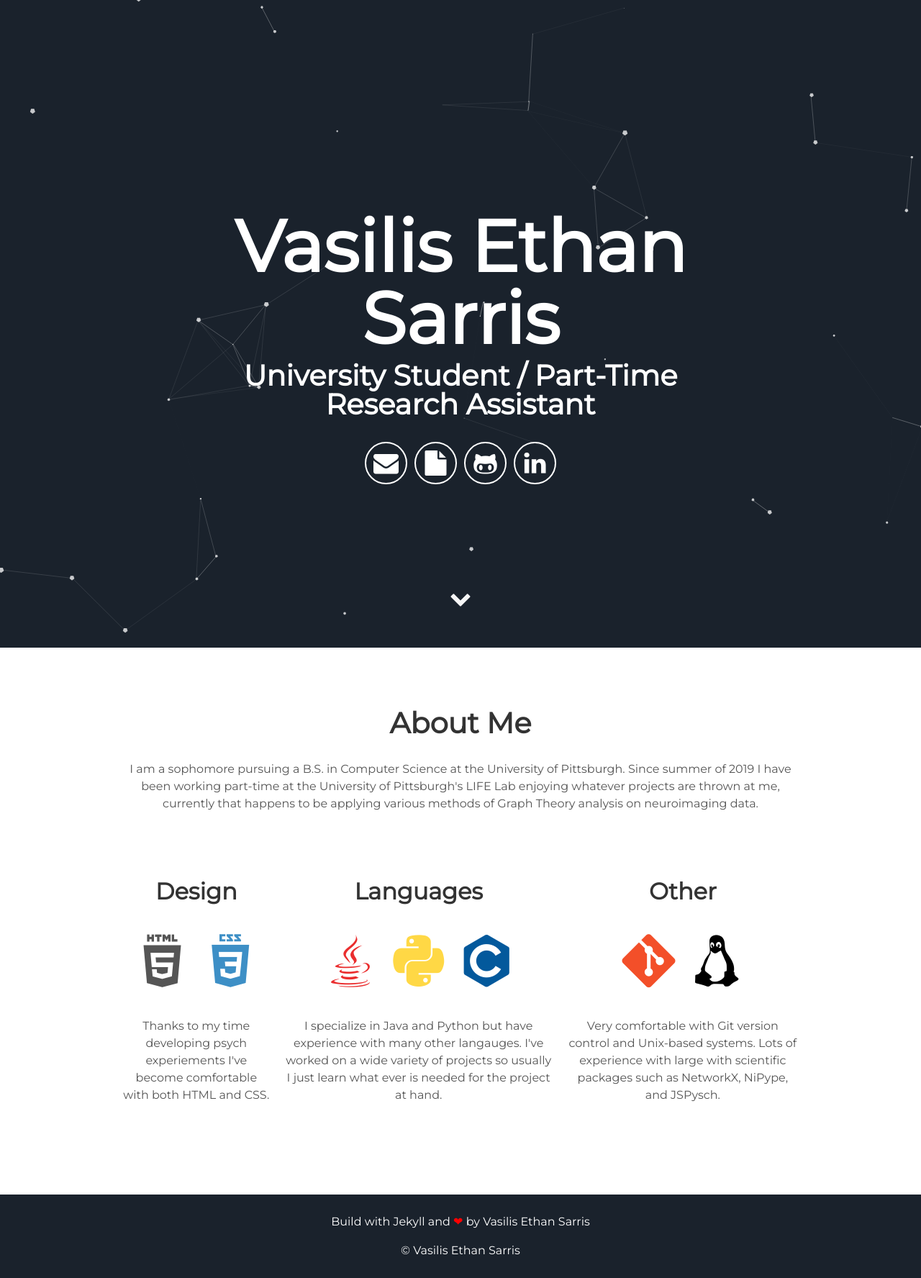
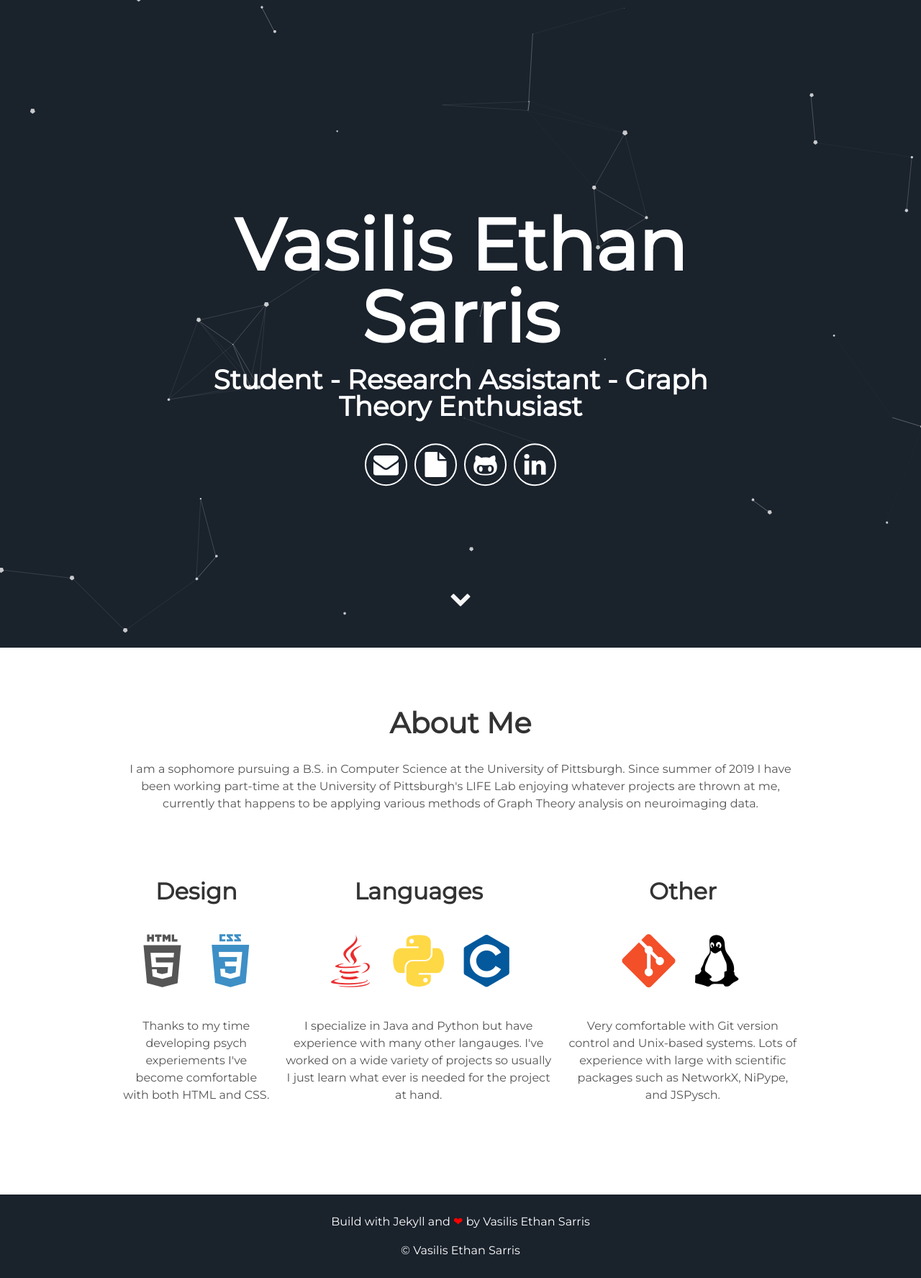
Before and after one commit to sarrisv/sarrisv.github.io, a Jekyll site: the page built from index.html, in a window 1280 px wide. Shown: the whole page at 72% size. Built offline with Jekyll 4.4.1, drawn with Linux system fonts in a browser that asks for light colours.

Commit message:
Slight changes to descriptions and format

```diff
--- a/_config.yml
+++ b/_config.yml
@@ -7,9 +7,10 @@
 # User settings
 username: Vasilis Ethan Sarris
 user_description: I am a sophomore pursuing a B.S. in Computer Science at the University of Pittsburgh. Since summer of 2019 I have been working part-time at the University of Pittsburgh's LIFE Lab enjoying whatever projects are thrown at me, currently that happens to be applying various methods of Graph Theory analysis on neuroimaging data.
-user_title: University Student / Part-Time Research Assistant
+user_title: Student - Research Assistant - Graph Theory Enthusiast
 email: vas82@pitt.edu
-github_username:  sarrisv
+github_link:  https://github.com/sarrisv/
+linkedin_link: https://www.linkedin.com/in/vesarris/
 
 # Google-analytics
 google-analytics:
--- a/_includes/header.html
+++ b/_includes/header.html
@@ -5,10 +5,10 @@
         <span class="site-description">{{site.user_title}}</span>
       </h1>
       <div class="header-icons">
-        <a aria-label="Send me an email" href="mailto:vas82@pitt.edu"><i class="icon fa fa-envelope"></i></a>
+        <a aria-label="Send me an email" href="mailto:"+site.email><i class="icon fa fa-envelope"></i></a>
         <a aria-label="My Resume" target="_blank" href="assets/resume.pdf" | prepend: site.baseurl }}"><i class="icon fa fa-file" aria-hidden="true"></i></a>
-        <a aria-label="My Github" target="_blank" href="https://github.com/sarrisv"><i class="icon fa fa-github-alt" aria-hidden="true"></i></a>
-        <a aria-label="My Linkedin" target="_blank" href="https://www.linkedin.com/in/vesarris/"><i class="icon fa fa-linkedin" aria-hidden="true"></i></a>
+        <a aria-label="My Github" target="_blank" href=""+site.github_link><i class="icon fa fa-github-alt" aria-hidden="true"></i></a>
+        <a aria-label="My Linkedin" target="_blank" href=""+site.linkedin_link><i class="icon fa fa-linkedin" aria-hidden="true"></i></a>
       </div>
       <div class="header-links">
         <!---<a class="link" href="#about" data-scroll> About Me </a>--->
```
Also changed, not shown: assets/css/main.css.
